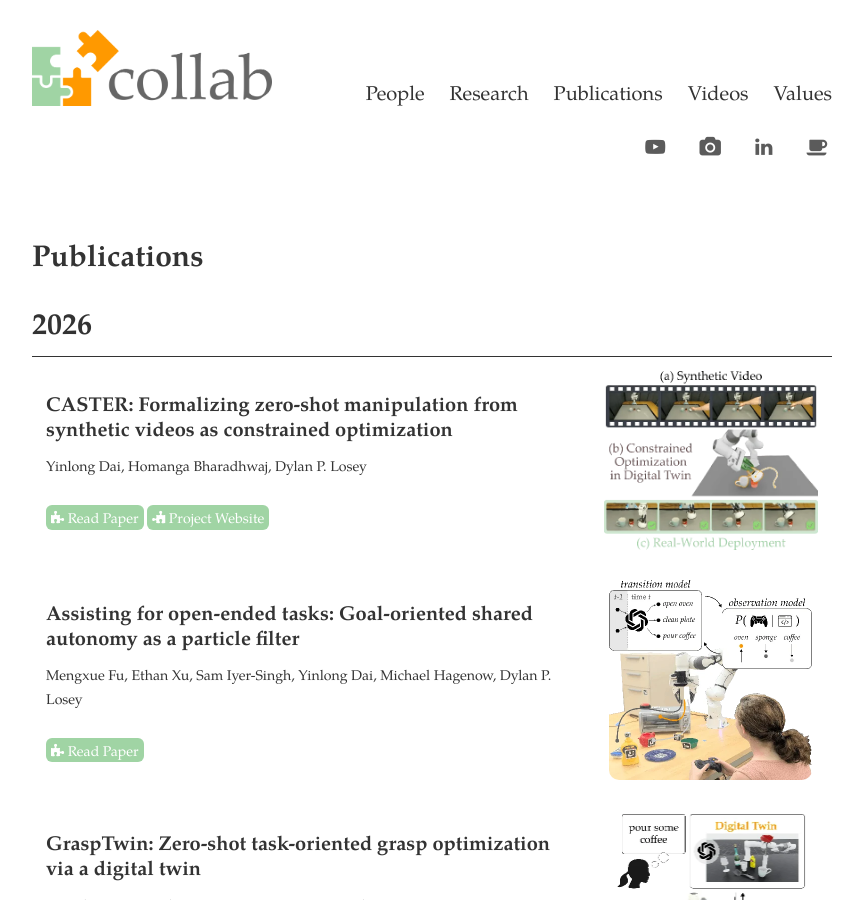
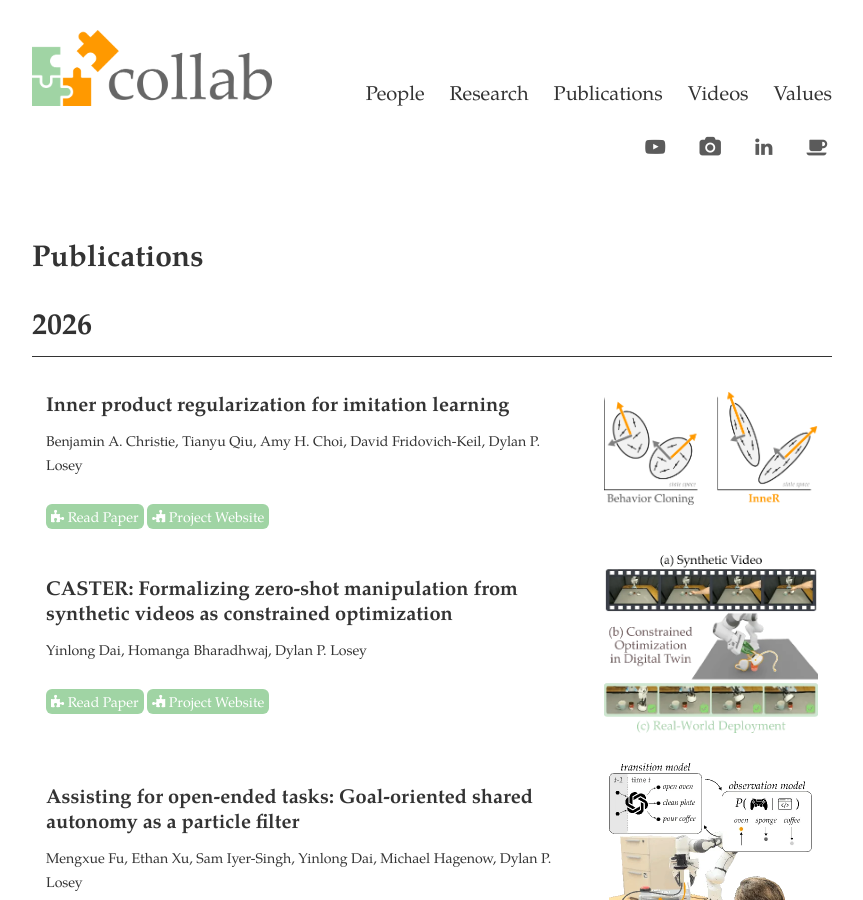
Before and after one commit to VT-Collab/vt-collab.github.io, a Jekyll site: the page built from publications.html, in a window 1280 px wide and 900 px high. Shown: the whole window, without its empty margins (208-1071 px from the left). Built offline with Jekyll 4.4.1, drawn with Linux system fonts in a browser that asks for light colours.

Commit message:
added InneR

```diff
--- a/_data/publications.yml
+++ b/_data/publications.yml
@@ -1,3 +1,12 @@
+
+- title: "Inner product regularization for imitation learning"
+  authors: Benjamin A. Christie, Tianyu Qiu, Amy H. Choi, David Fridovich-Keil, Dylan P. Losey
+  venue: ""
+  year: 2026
+  note: ""
+  pdf: /pdfs/ben_2026-3.pdf
+  website: https://collab.me.vt.edu/inner/
+  figure: /images/publications/ben_2026-3.png
 
 - title: "CASTER: Formalizing zero-shot manipulation from synthetic videos as constrained optimization"
   authors: Yinlong Dai, Homanga Bharadhwaj, Dylan P. Losey
```
Also changed, not shown: images/publications/ben_2026-3.png (added), 1 other file.
